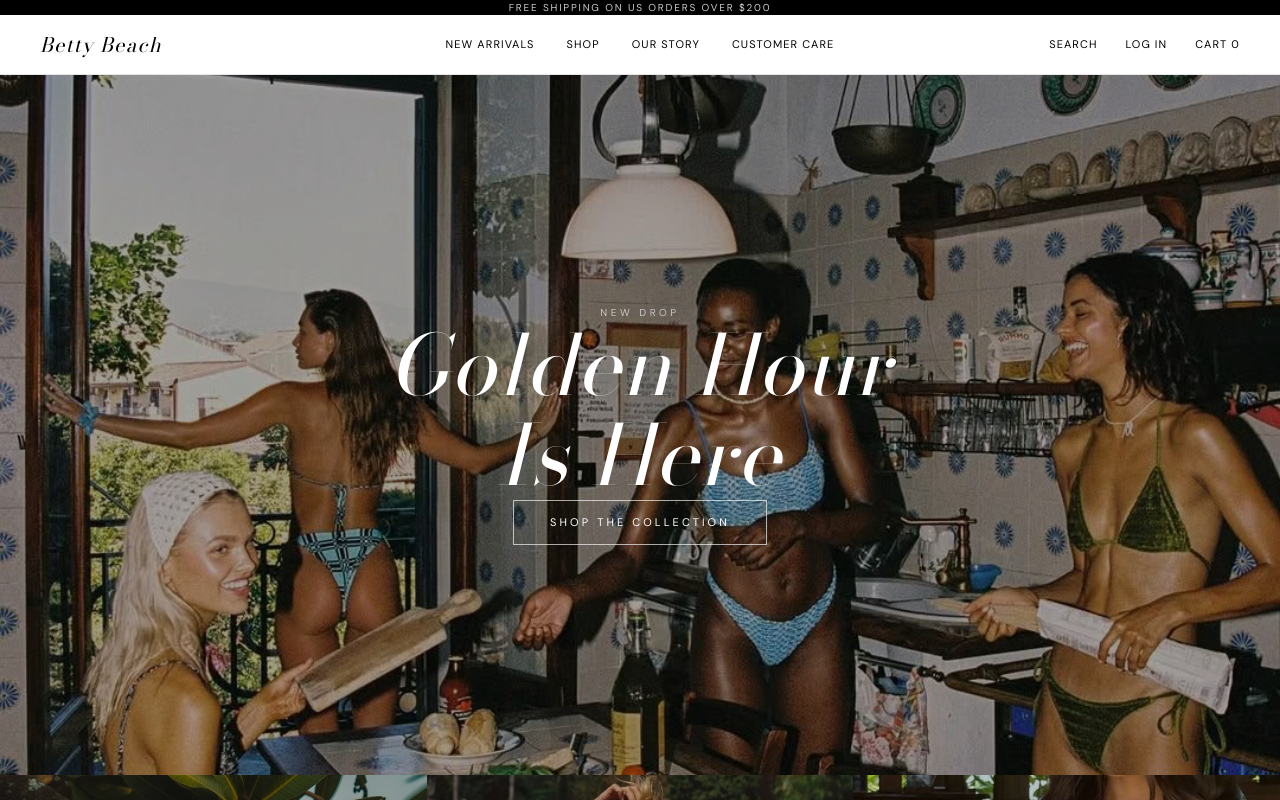
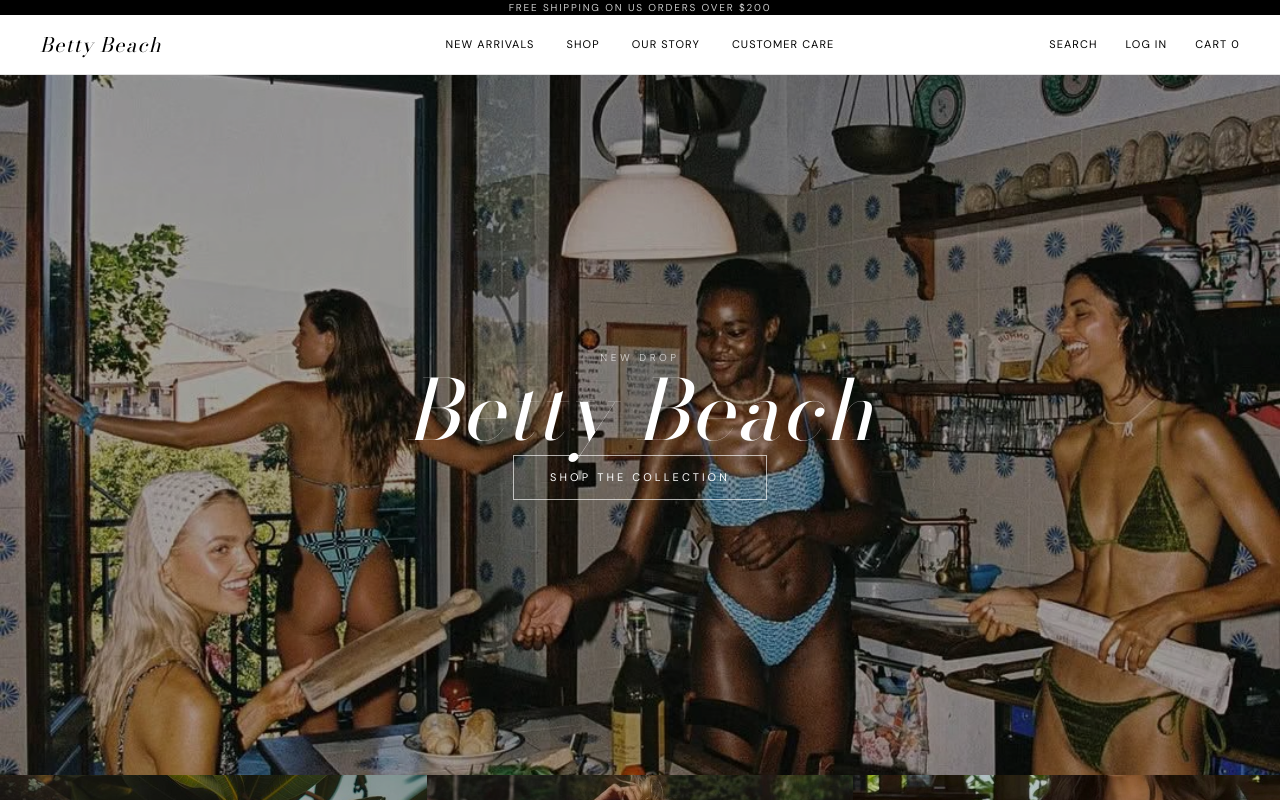
Before and after one commit to Mia1652001/Betty-beach, a Next.js app: page / in a window 1280 px wide. Shown: the top 800 px of the page. Built offline with nearby package versions, Linux system fonts and the light colour scheme.

Commit message:
update banner text to Betty Beach

```diff
--- a/app/components/EditorialBanner.tsx
+++ b/app/components/EditorialBanner.tsx
@@ -42,9 +42,7 @@ export default function EditorialBanner() {
             letterSpacing: "0.02em",
           }}
         >
-          Golden Hour
-          <br />
-          Is Here
+          Betty Beach
         </h2>
 
         <Link
```
